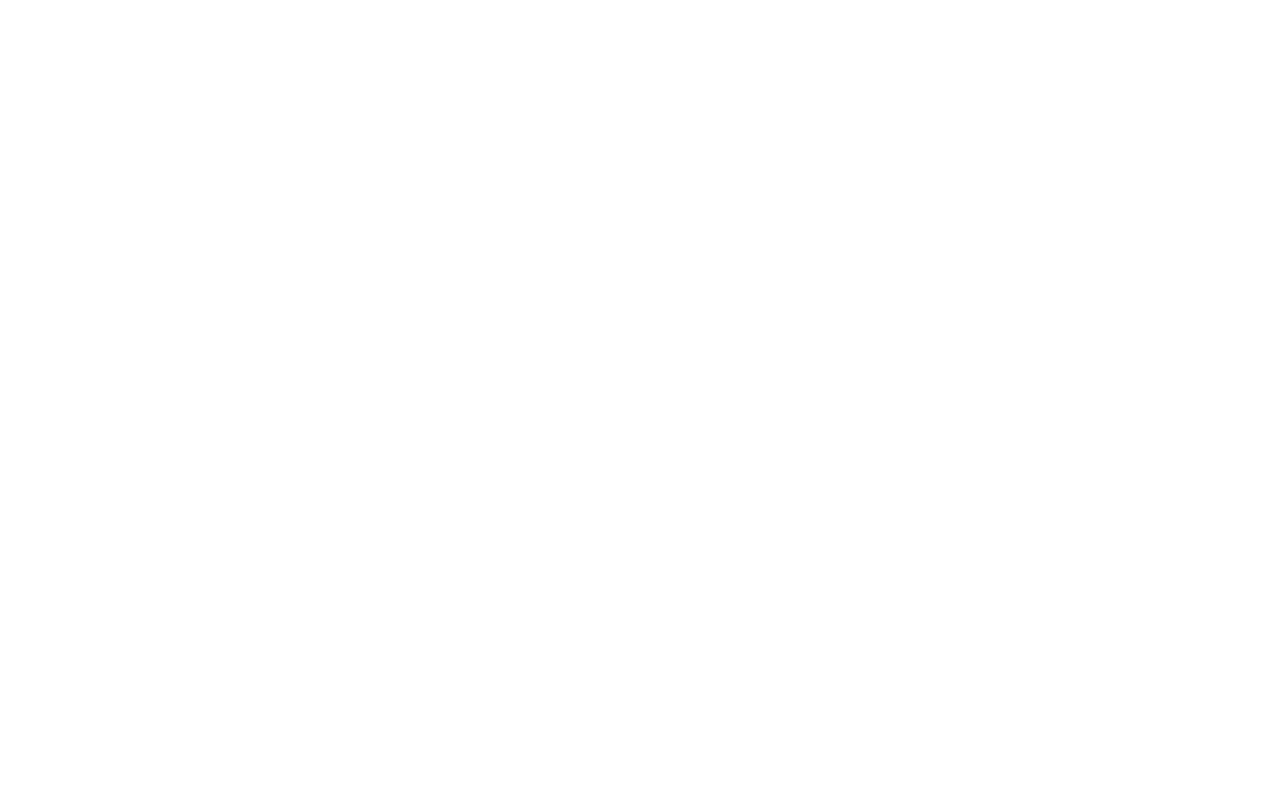
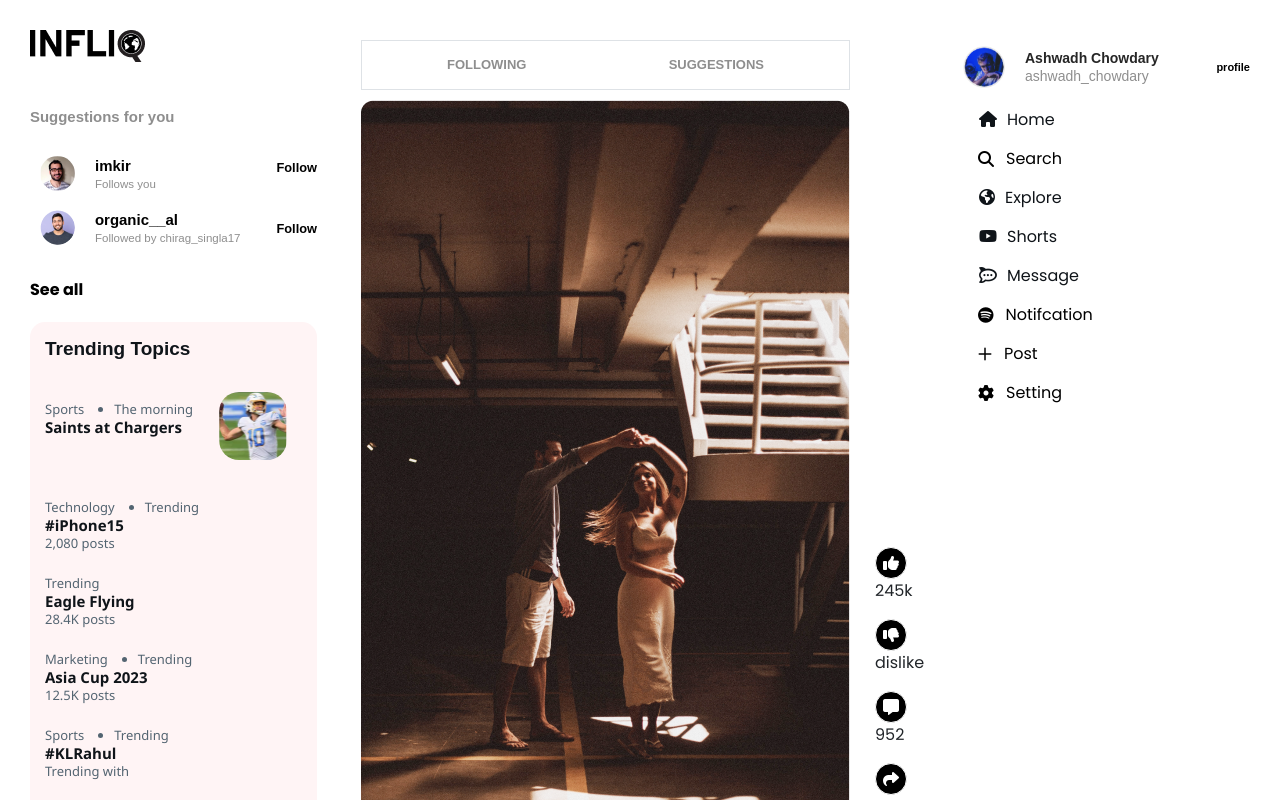
Before and after one commit to Sanjay-developer-34/infliq, a React (Create React App) app: page /reels in a window 1280 px wide. Before the commit this address had no page. Shown: the top 800 px of the page. Built offline with nearby package versions, Linux system fonts and the light colour scheme.

Commit message:
"design for web pages has been updated"

```diff
--- a/src/App.css
+++ b/src/App.css
@@ -860,7 +860,7 @@
 .shorts_header {
   display: flex;
   justify-content: space-between;
-  padding: 10px 85px;
+  padding: 15px 85px;
   margin: 10px 0;
 }
 
@@ -1375,6 +1375,7 @@
 
 .map_sec img{
   width: 585px;
+  height: 650px;
 }
 
 .explore_list{
--- a/src/App.js
+++ b/src/App.js
@@ -21,6 +21,7 @@
         <Route path='/home' element={<Home/>} />
         <Route path='/Explore_page' element={<Explore/>} />
         <Route path='/Shorts' element={<Reels/>} />
+        <Route path='/reels' element={<Reels/>} />
         <Route path='/profile' element={<Profile/>}/>
         <Route path='/edit_profile' element={<EditProfile/>}/>
         <Route path='/message' element={<Message/>}/>
--- a/src/components/home/RightSide/RightsideBar.js
+++ b/src/components/home/RightSide/RightsideBar.js
@@ -2,7 +2,7 @@
 import story1 from '../../../images/stroy1.png'
 import photo_icon from '../../../images/post_something.png'
 import userimg from '../../../images/Frame.png'
-import { useState, useEffect } from 'react';
+import { useState, } from 'react';
 import { Link } from 'react-router-dom'
 
 
@@ -35,23 +35,6 @@
 
     const [searchModal, setSearchModal] = useState(false);
 
-
-    // useEffect(() => {
-    //     const closeModalOnClickOutside = (event) => {
-    //       const modal = document.getElementById('exampleModal');
-    //       if (searchModal && modal && !modal.contains(event.target)) {
-    //         setSearchModal(false);
-    //       }
-    //     };
-
-    //     document.addEventListener('click', closeModalOnClickOutside);
-
-    //     return () => {
-    //       document.removeEventListener('click', closeModalOnClickOutside);
-    //     };
-    //   }, [searchModal]);
-
-
     return (
 
 
@@ -79,7 +62,7 @@
                                     Home</Link></button>
                             </li>
                             <li>
-                                <button className='RS_btn' onClick={()=>{setSearchModal(true)}}><i className="fa-solid fa-magnifying-glass"></i>
+                                <button className='RS_btn'  id='search_btn' onClick={()=>{setSearchModal(true)}}><i className="fa-solid fa-magnifying-glass"></i>
                                     Search</button>
                             </li>
                             <li>
--- a/src/components/profile/ProfileData.js
+++ b/src/components/profile/ProfileData.js
@@ -46,7 +46,7 @@
                 </li>
                 <li className="nav-item profile_data_nav_list">
                   <i className="fa-brands fa-youtube"></i>
-                  <a className="nav-link" href=" ">SHORTS</a>
+                  <Link to='/reels'><a className="nav-link" href=" ">SHORTS</a></Link>
                 </li>
                 <li className="nav-item profile_data_nav_list">
                   <i className="fa-regular fa-bookmark"></i>
--- a/src/components/reels/Shorts.js
+++ b/src/components/reels/Shorts.js
@@ -9,7 +9,7 @@
                 <div className='col-lg-12'>
                     <div className='shorts_sec_content'>
                         <div className='shots_items '>
-                            <div className='shorts_header'>
+                            <div className='shorts_header border'>
                                 <button type='button' className='shorts_button'>FOLLOWING</button>
                                 <button type='button' className='shorts_button'>SUGGESTIONS</button>
                             </div>
```
Also changed, not shown: public/index.html (+0 -8 lines).
